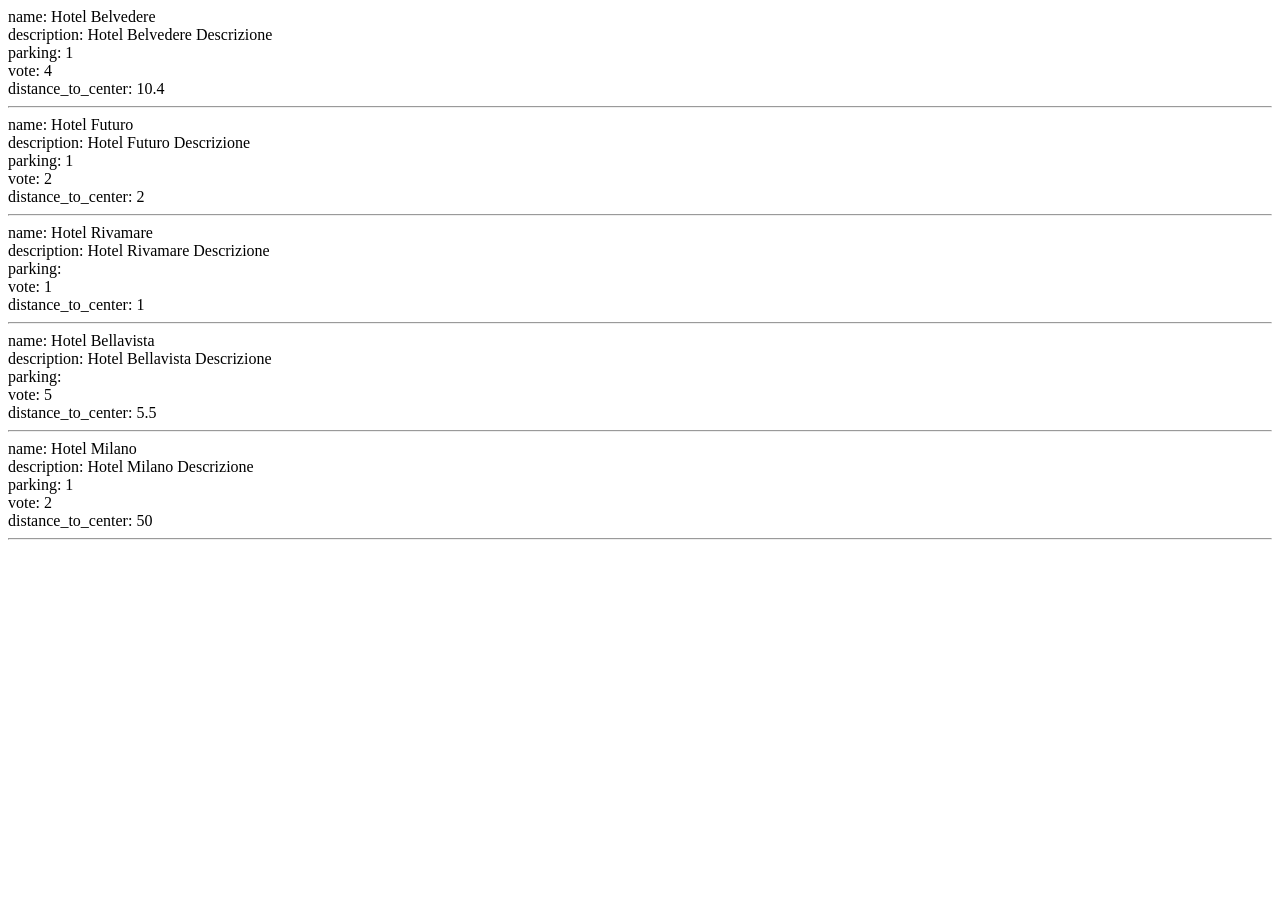
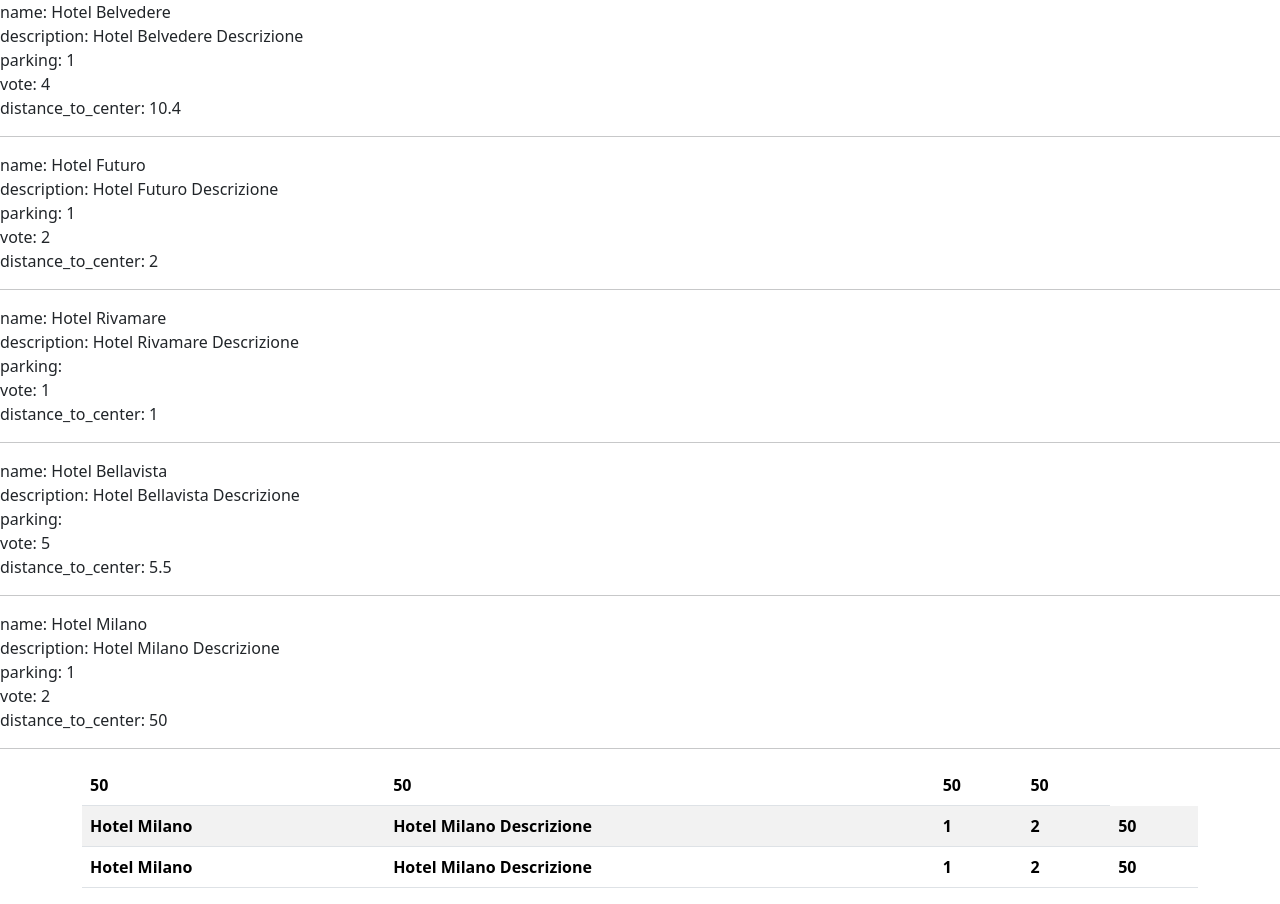
Before and after one commit to irenebrignoli/php-hotel, a PHP site: page / in a window 1280 px wide. Before the commit the page ends 540 px from the top, so only its background shows below. Run offline with PHP 8.4, Linux system fonts and the light colour scheme; lists and menus that the app fills with data are empty.

Commit message:
inserisco tabella

```diff
--- a/index.php
+++ b/index.php
@@ -4,6 +4,10 @@
   <meta charset="UTF-8">
   <meta http-equiv="X-UA-Compatible" content="IE=edge">
   <meta name="viewport" content="width=device-width, initial-scale=1.0">
+
+  <!-- bootstrap -->
+  <link href="https://cdn.jsdelivr.net/npm/bootstrap@5.3.0-alpha3/dist/css/bootstrap.min.css" rel="stylesheet" integrity="sha384-KK94CHFLLe+nY2dmCWGMq91rCGa5gtU4mk92HdvYe+M/SXH301p5ILy+dN9+nJOZ" crossorigin="anonymous">
+
   <title>Hotels</title>
 </head>
 
@@ -62,7 +66,39 @@ $hotels = [
 
   ?>
 
+  <div class="container">
+    <table class="table table-striped">
+      <thead>
+        <tr>
+          <th scope="col"><?php echo $hotel[$key] ?></th>
+          <th scope="col"><?php echo $hotel[$key] ?></th>
+          <th scope="col"><?php echo $hotel[$key] ?></th>
+          <th scope="col"><?php echo $hotel[$key] ?></th>
+        </tr>
+      </thead>
+      <tbody>
+        <tr>
+          <th scope="row"><?php echo $hotel ['name'] ?></th>
+          <th scope="row"><?php echo $hotel ['description'] ?></th>
+          <th scope="row"><?php echo $hotel ['parking'] ?></th>
+          <th scope="row"><?php echo $hotel ['vote'] ?></th>
+          <th scope="row"><?php echo $hotel ['distance_to_center'] ?></th>
+        </tr>
+        <tr>
+          <th scope="row"><?php echo $hotel ['name'] ?></th>
+          <th scope="row"><?php echo $hotel ['description'] ?></th>
+          <th scope="row"><?php echo $hotel ['parking'] ?></th>
+          <th scope="row"><?php echo $hotel ['vote'] ?></th>
+          <th scope="row"><?php echo $hotel ['distance_to_center'] ?></th>
+        </tr>
+      </tbody>
+    </table>
+  </div>
 
+
+
+  <!-- script bootstrap -->
+  <script src="https://cdn.jsdelivr.net/npm/bootstrap@5.3.0-alpha3/dist/js/bootstrap.bundle.min.js" integrity="sha384-ENjdO4Dr2bkBIFxQpeoTz1HIcje39Wm4jDKdf19U8gI4ddQ3GYNS7NTKfAdVQSZe" crossorigin="anonymous"></script>
 
 </body>
 
```
Lines whose indentation alone changed are shown as unchanged.
